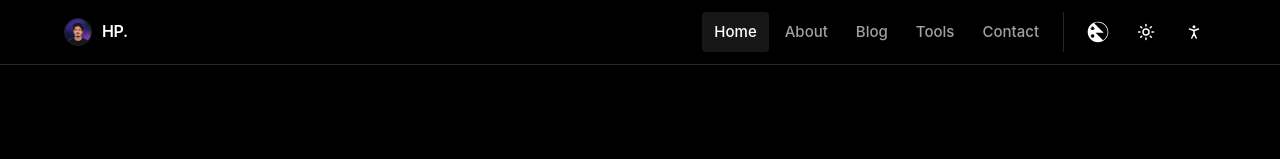
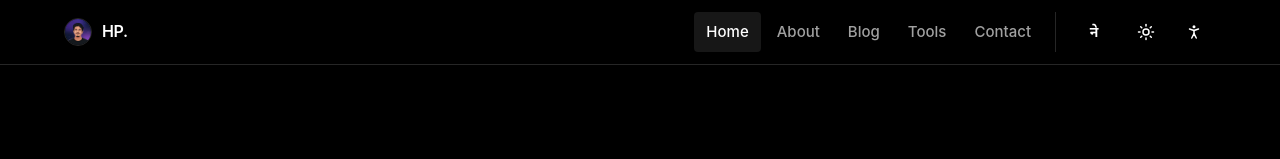
Before and after one commit to hemanphuyal/MyWebApp, a React (Vite) app: page / in a window 1280 px wide. Shown: the top 159 px of the page. Built offline with nearby package versions, Linux system fonts and the light colour scheme.

Commit message:
Language Icon Update

```diff
--- a/src/components/Navbar.tsx
+++ b/src/components/Navbar.tsx
@@ -5,10 +5,6 @@ import { Menu, X, Sun, Moon, PersonStanding } from 'lucide-react'
 import { useTheme } from '../contexts/ThemeContext'
 import AccessibilityMenu from './AccessibilityMenu'
 import avatar from '../assets/avatar.png'
-import ukFlagLight from '../assets/UKFLAGWHITE.svg'
-import nepalFlagLight from '../assets/NEPALFLAGWHITE.svg'
-import ukFlagDark from '../assets/UKFLAGDARK.svg'
-import nepalFlagDark from '../assets/NEPALFLAGDARK.svg'
 
 const styles: Record<string, React.CSSProperties> = {
   header: {
@@ -92,37 +88,19 @@ export default function Navbar() {
   const IconButtons = (
     <>
       <button
-        className="btn btn--ghost btn--icon"
+        className="btn btn--ghost"
         onClick={toggleLang}
         aria-label={t('nav.language')}
         title={i18n.language === 'en' ? 'Switch to Nepali' : 'Switch to English'}
         style={{
-          width: 40,
-          height: 40,
-          padding: 0,
-          display: 'flex',
-          alignItems: 'center',
-          justifyContent: 'center',
+          minWidth: 52,
+          height: 36,
+          padding: '0 12px',
+          fontWeight: 600,
+          fontSize: '0.875rem',
         }}
       >
-        <img
-          src={
-            i18n.language === 'en'
-              ? theme === 'dark'
-                ? nepalFlagLight
-                : nepalFlagDark
-              : theme === 'dark'
-                ? ukFlagLight
-                : ukFlagDark
-          }
-          alt={i18n.language === 'en' ? 'Nepali' : 'English'}
-          style={{
-            width: 22,
-            height: 22,
-            objectFit: 'contain',
-            display: 'block',
-          }}
-        />
+        {i18n.language === 'en' ? 'ने' : 'EN'}
       </button>
       <button className="btn btn--ghost btn--icon" onClick={toggle} aria-label={t('nav.theme')} title={theme === 'dark' ? t('theme.light') : t('theme.dark')}>
         {theme === 'dark' ? <Sun size={18} /> : <Moon size={18} />}
```
